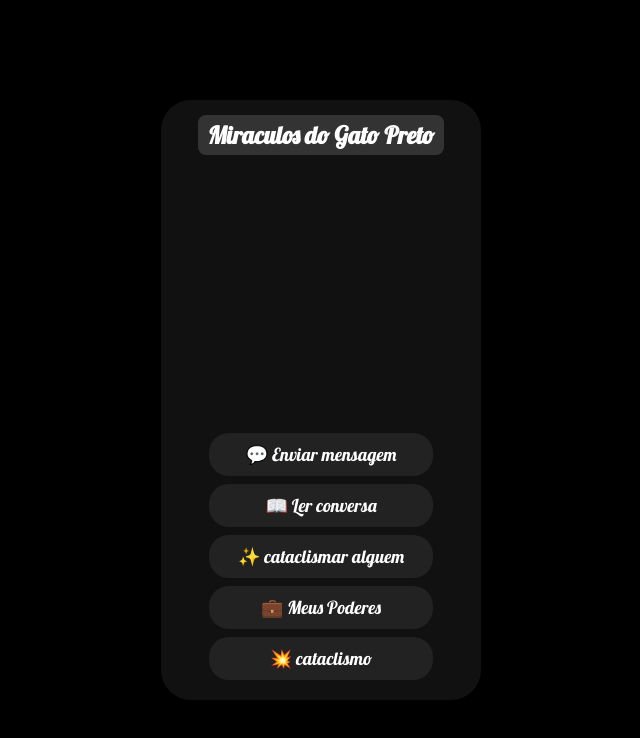
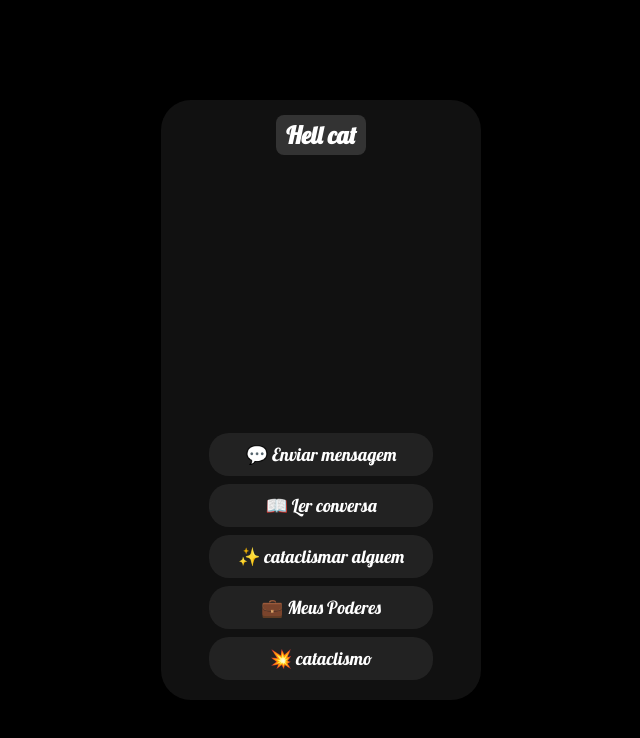
Before and after one commit to curancat/Gato, a plain HTML site: page index.html in a window 1280 px wide. Shown: the whole page, without its empty margins (319-959 px from the left). Drawn offline with Linux system fonts and the light colour scheme.

Commit message:
Update index.html

```diff
--- a/index.html
+++ b/index.html
@@ -46,7 +46,7 @@
 </head>
 <body>
   <div class="phone">
-    <h3><mark>Miraculos do Gato Preto</mark></h3>
+    <h3><mark>Hell cat</mark></h3>
     <div class="buttons">
       <button onclick="enviarMensagem()">💬 Enviar mensagem</button>
       <button onclick="lerConversa()">📖 Ler conversa</button>
```
